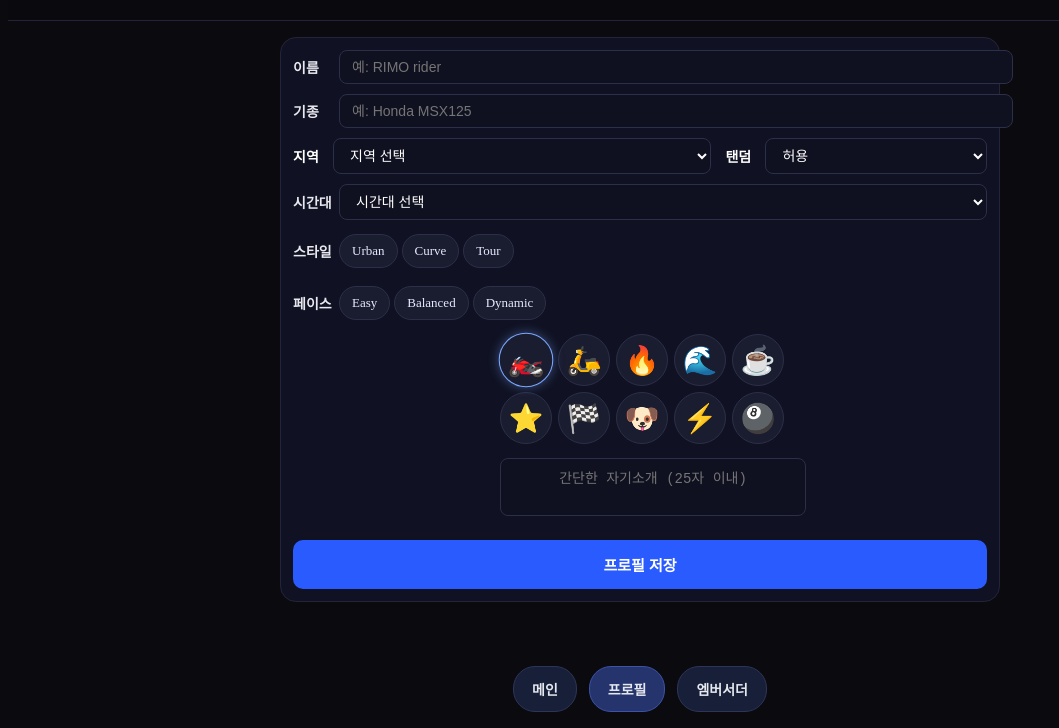
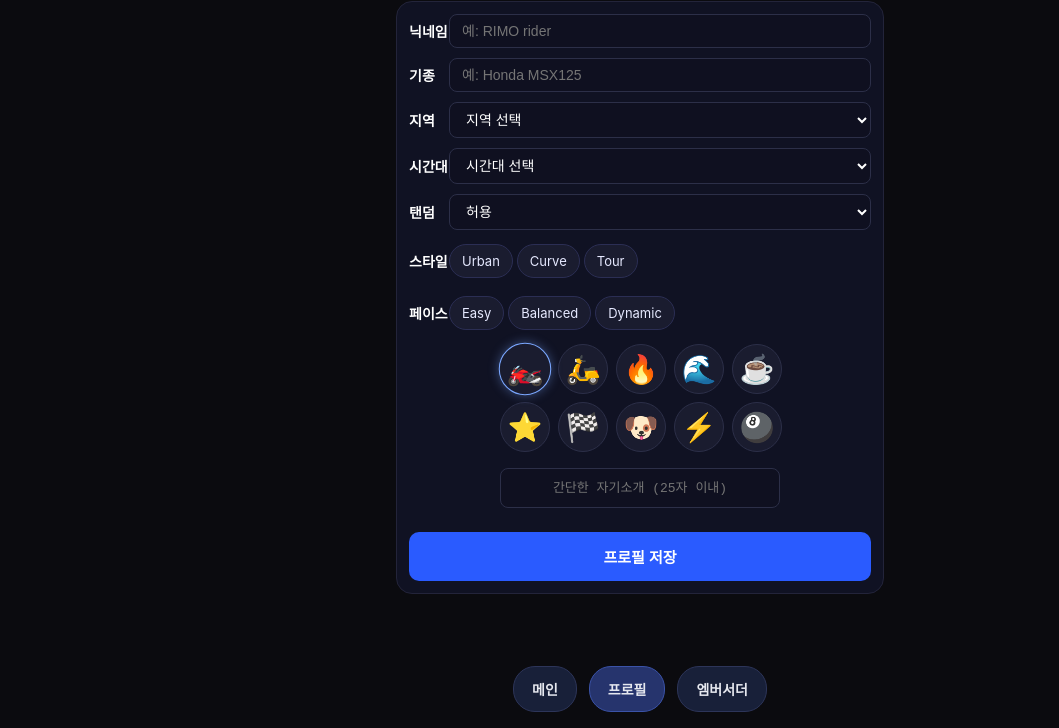
Before and after one commit to roowalix/RIMO-test, a plain HTML site: page rimo_profile.html in a window 1280 px wide. Shown: the part 72-800 px from the top of the page, without its empty margins (0-1059 px from the left). Drawn offline with Linux system fonts and the light colour scheme.

Commit message:
Update rimo_profile.html

```diff
--- a/rimo_profile.html
+++ b/rimo_profile.html
@@ -4,155 +4,149 @@
 <meta charset="utf-8" />
 <meta name="viewport" content="width=device-width, initial-scale=1" />
 <title>RIMO — 라이더 프로필</title>
-
-<!-- ✅ 공통 테마 -->
-<link rel="stylesheet" href="rimo_theme.css?v=20250911" />
-
 <style>
   :root{
-  --label-width: 40px;   /* 라벨 고정폭 */
-  --label-gap:   6px;    /* 라벨↔입력칸 간격 */
+    --bg:#0b0b0f; --ink:#f1f3ff; --muted:#b6b8cc;
+    --line:#23243a;
+    --tile:#101223;           /* 패널 배경 (정상화) */
+    --tileBd:#23243a;         /* 패널 테두리 (정상화) */
+    --accent:#7aa7ff;
+    --label-width:40px;
+
+    /* 탭바 */
+    --tab-bg:#182039; --tab-bd:#2d3559; --tab-ink:#e6e8ef;
+    --tab-pri:#26346d; --tab-pri-bd:#3b53a8;
   }
 
-/* 1) 한 줄짜리 폼: 라벨↔입력칸 간격 6px */
-.form-row{
-  display:flex;
-  align-items:center;
-  gap: var(--label-gap);     /* ✅ 6px */
-  margin-bottom:0;
+  *{box-sizing:border-box}
+  body{
+    margin:0; background:var(--bg); color:var(--ink);
+    font-family:-apple-system,BlinkMacSystemFont,"Noto Sans KR",Roboto,Helvetica,Arial,sans-serif;
   }
-.form-row label{
-  width: var(--label-width); /* ✅ 40px */
-}
-
-/* 2) 지역/탠덤 2칸짜리: 라벨↔입력칸 간격 6px로 통일 */
-.form-row.split{
-  display:grid;
-  grid-template-columns: minmax(0,1.6fr) minmax(0,1fr); /* 왼쪽(지역) 넓게 */
-  column-gap:14px;               /* 두 칸 사이 간격(필요하면 조절) */
-  align-items:center;
-}
-.form-row.split .col{
-  display:flex;
-  align-items:center;
-  gap: var(--label-gap);         /* ✅ 6px */
-  min-width:0;
-}
-.form-row.split .col label{
-  width: var(--label-width);     /* ✅ 40px */
-}
-
-/* 입력 요소는 가로 100%로 */
-.form-row .field,
-.form-row.split .field{ flex:1; min-width:0; }
-.form-row .field select,
-.form-row .field input,
-.form-row.split .field select{ width:100%; }
-
 
   /* 헤더 */
   header{
     position:sticky; top:0; z-index:5;
     background:rgba(11,11,15,.9);
-    -webkit-backdrop-filter:blur(8px);
     backdrop-filter:blur(8px);
-    border-bottom:1px solid var(--border-1);
+    border-bottom:1px solid #232333;
   }
-  .bar{display:flex;gap:10px;align-items:center;padding:14px 16px;height:56px}
+  .bar{display:flex; gap:10px; align-items:center; padding:14px 16px; height:56px}
   .logo{font-weight:900}
-  .title{font-weight:800;opacity:.9}
+  .title{font-weight:800; opacity:.9}
 
-  /* 메인 컨테이너(폭은 rimo_theme.css) */
-  main{display:flex;flex-direction:column;gap:12px}
+  /* 본문 */
+  main{
+    padding:16px; max-width:520px; margin:0 auto;
+    display:flex; flex-direction:column; gap:12px; padding-bottom:100px;
+  }
 
-  /* 패널 */
-  .panel{padding:12px;display:flex;flex-direction:column;gap:10px}
+  /* 패널(프로필 박스) — 이전 톤으로 복구 */
+  .panel{
+    background:var(--tile);
+    border:1px solid var(--tileBd);
+    border-radius:16px;
+    padding:12px;
+    display:flex; flex-direction:column; gap:10px;
+  }
 
-  .form-row{display:flex;align-items:center;gap:6px;margin-bottom:0}
+  /* 폼 레이아웃 — 예전 정렬(gap:0) 유지 */
+  .form-row{display:flex; align-items:center; gap:0; margin-bottom:0}
   .form-row.top{align-items:flex-start}
-  .form-row label{width:var(--label-width);font-size:14px;font-weight:700;white-space:nowrap}
+  .form-row label{
+    width:var(--label-width);
+    font-size:14px; font-weight:700; white-space:nowrap; color:#fff; /* 라벨 흰색 */
+  }
   .field{flex:1}
 
-  /* 지역 / 탠덤 행을 다른 행과 좌우 정렬 맞추기 */
-.form-row.split{
-  display:grid;
-  grid-template-columns: minmax(0,1.6fr) minmax(0,1fr); /* 왼쪽(지역) 더 넓게 */
-  column-gap:14px;
-  align-items:center;
+  /* 입력 요소(흰 글씨, 어두운 배경) */
+  input[type="text"], select, textarea{
+    width:100%; padding:8px 12px; border-radius:8px;
+    border:1px solid #2c2f48; background:#0f1020; color:#fff; font-size:14px;
   }
-.form-row.split .col{
-  display:flex;
-  align-items:center;
-  gap:0;                 /* ✅ 다른 행(.form-row)과 동일하게 간격 0 */
-  min-width:0;
-}
-.form-row.split .col label{
-  width: var(--label-width);   /* ✅ 라벨도 40px 고정폭으로 통일 */
-  font-size:14px; font-weight:700;
-  white-space:nowrap;
-  color:#fff;                  /* 요청대로 흰색 */
-}
-.form-row.split .field{ flex:1; min-width:0; }
-.form-row.split select{ width:100%; }
+  select option{ color:#fff; background:#0f1020 }
+  textarea{ resize:none; height:40px }
+  #intro{ width:100%; text-align:center; font-size:13px }
 
-  textarea{resize:none;height:40px}
-
-  .toggles{display:flex;gap:4px;flex-wrap:wrap;margin:4px 0}
+  /* 스타일/페이스 토글 — 예전 사이즈/색상으로 복원 */
+  .toggles{display:flex; gap:4px; flex-wrap:wrap; margin:4px 0}
   .toggle{
-    display:inline-flex;align-items:center;gap:8px;padding:8px 12px;border-radius:999px;
-    color:#e6e9ff;font-size:13px;cursor:pointer;user-select:none;white-space:nowrap;
+    display:inline-flex; align-items:center; gap:8px;
+    padding:8px 12px; border-radius:999px;
+    border:1px solid #2b2e54; background:#1a1c2f; color:#e6e9ff;
+    font-size:13px; cursor:pointer; user-select:none; white-space:nowrap;
     transition:transform .15s ease, box-shadow .15s ease;
   }
   .toggle.active{
-    border-color:var(--accent);
-    background:rgba(122,167,255,.16);
+    border-color:var(--accent); border-width:2px; background:rgba(122,167,255,.16);
     box-shadow:0 0 10px rgba(122,167,255,.45);
     transform:translateY(-1px) scale(1.03);
     font-weight:800;
   }
 
-  .profile-icons{display:flex;flex-direction:column;align-items:center;gap:10px;margin:0}
-  .icons{display:grid;grid-template-columns:repeat(5,48px);grid-auto-rows:48px;gap:10px;justify-content:center}
-  .icon-btn{width:50px;height:50px;border-radius:50%;display:flex;align-items:center;justify-content:center;
-    font-size:28px;cursor:pointer;transition:.15s ease;color:#fff}
-  .icon-btn.active{border-color:var(--accent);box-shadow:0 0 10px rgba(122,167,255,.4);transform:scale(1.05)}
-  .intro-box{width:calc(48px*5 + 10px*4);margin:8px 0 0}
-  /* 폰트 상속 & 정렬만 유지 (크기는 공통 입력 14px 상속) */
-  #intro{width:100%;text-align:center}
+  /* 아이콘 선택 */
+  .profile-icons{display:flex; flex-direction:column; align-items:center; gap:10px; margin:0}
+  .icons{display:grid; grid-template-columns:repeat(5,48px); grid-auto-rows:48px; gap:10px; justify-content:center}
+  .icon-btn{
+    width:50px; height:50px; border-radius:50%;
+    display:flex; align-items:center; justify-content:center;
+    font-size:28px; cursor:pointer; background:#1a1c2f; border:1px solid #2c2f48;
+    transition:.15s ease; color:#fff
+  }
+  .icon-btn.active{ border-color:var(--accent); box-shadow:0 0 10px rgba(122,167,255,.4); transform:scale(1.05) }
+  .intro-box{ width:calc(48px*5 + 10px*4); margin:8px 0 0 }
 
-  .save-btn{width:100%;padding:14px;margin-top:10px;font-size:15px;font-weight:700;background:#2a5bff;border:none;color:#fff;border-radius:10px;cursor:pointer}
-  .save-btn[disabled]{opacity:.6;cursor:not-allowed}
+  /* 저장 버튼 */
+  .save-btn{
+    width:100%; padding:14px; margin-top:10px;
+    font-size:15px; font-weight:700; background:#2a5bff; border:none; color:#fff; border-radius:10px; cursor:pointer
+  }
+  .save-btn[disabled]{opacity:.6; cursor:not-allowed}
 
-  .tabbar{position:fixed;left:0;right:0;bottom:16px;z-index:2500;display:flex;gap:12px;justify-content:center}
+  /* 하단 네비 */
+  .tabbar{
+    position:fixed; left:0; right:0; bottom:16px; z-index:2500;
+    display:flex; gap:12px; justify-content:center;
+  }
   .tabbar .tab{
-    background:var(--tab-bg);border:1px solid var(--tab-bd);color:var(--tab-ink);
-    padding:12px 18px;border-radius:22px;font-weight:800;text-decoration:none;font-size:14px}
-  .tabbar .tab.primary{background:var(--tab-pri);border-color:var(--tab-pri-bd)}
+    background:var(--tab-bg); border:1px solid var(--tab-bd); color:var(--tab-ink);
+    padding:12px 18px; border-radius:22px; font-weight:800; text-decoration:none; font-size:14px
+  }
+  .tabbar .tab.primary{ background:var(--tab-pri); border-color:var(--tab-pri-bd) }
 
-  /* 미리보기 모달 */
-  .modal{position:fixed;inset:0;display:none;align-items:center;justify-content:center;background:rgba(0,0,0,.5);z-index:3000;padding:16px}
+  /* 미리보기 모달 (예전 스타일) */
+  .modal{position:fixed; inset:0; display:none; align-items:center; justify-content:center; background:rgba(0,0,0,.5); z-index:3000; padding:16px}
   .modal.show{display:flex}
-  .modal-content.panel{max-width:520px;box-shadow:0 8px 24px rgba(0,0,0,.4)}
-  .card-head{display:flex;gap:14px;align-items:center}
-  .avatar{width:72px;height:72px;border-radius:50%;font-size:36px;display:flex;align-items:center;justify-content:center;flex:0 0 auto}
+  .modal-content{
+    width:100%; max-width:520px; background:#101223; border:1px solid var(--line); border-radius:16px;
+    box-shadow:0 8px 24px rgba(0,0,0,.4); padding:18px 16px; display:flex; flex-direction:column; gap:12px
+  }
+  .card-head{display:flex; gap:14px; align-items:center}
+  .avatar{width:72px; height:72px; border-radius:50%; background:#1a1c2f; font-size:36px; display:flex; align-items:center; justify-content:center; flex:0 0 auto}
   .idcol{min-width:0}
-  .name{margin:0 0 4px;font-size:18px;font-weight:800}
-  .sub{margin:0;color:var(--muted);font-size:13px}
-  .grid-2{display:grid;grid-template-columns:repeat(2,1fr);gap:8px}
-  .grid-3{display:grid;grid-template-columns:repeat(3,1fr);gap:8px}
-  .tag{display:inline-flex;align-items:center;justify-content:center;gap:6px;padding:8px 10px;border-radius:999px;font-size:12px;white-space:nowrap}
-  .modal-actions{display:flex;gap:12px;justify-content:center;margin-top:6px}
-  .modal-actions button{flex:1;padding:12px;border-radius:10px;border:none;font-size:14px;font-weight:800;cursor:pointer;color:#fff}
+  .name{margin:0 0 4px; font-size:18px; font-weight:800}
+  .sub{margin:0; color:var(--muted); font-size:13px}
+  .grid-2{display:grid; grid-template-columns:repeat(2,1fr); gap:8px}
+  .grid-3{display:grid; grid-template-columns:repeat(3,1fr); gap:8px}
+  .tag{display:inline-flex; align-items:center; justify-content:center; gap:6px; padding:8px 10px; border-radius:999px; background:#1a1c2f; border:1px solid #2b2e54; font-size:12px; white-space:nowrap}
+  .modal-actions{display:flex; gap:12px; justify-content:center; margin-top:6px}
+  .modal-actions button{flex:1; padding:12px; border-radius:10px; border:none; font-size:14px; font-weight:800; cursor:pointer; color:#fff}
   .modal-actions .ok{background:#2a5bff}
   .modal-actions .edit{background:#2c2f48}
 
-  /* 토스트 2초 유지 */
-  .toast{position:fixed;left:50%;bottom:22px;transform:translateX(-50%);padding:10px 14px;background:rgba(0,0,0,.78);color:#fff;border-radius:10px;font-size:13px;display:none;z-index:5000;border:1px solid rgba(255,255,255,.12)}
-  .toast.show{display:block;animation:fade 2s ease}
-  @keyframes fade{0%{opacity:0;transform:translateX(-50%) translateY(6px)}
-                  10%{opacity:1;transform:translateX(-50%) translateY(0)}
+  /* 토스트 */
+  .toast{
+    position:fixed; left:50%; bottom:22px; transform:translateX(-50%);
+    padding:10px 14px; background:rgba(0,0,0,.78); color:#fff; border-radius:10px; font-size:13px;
+    display:none; z-index:5000; border:1px solid rgba(255,255,255,.12)
+  }
+  .toast.show{display:block; animation:fade 2.2s ease}
+  @keyframes fade{
+    0%{opacity:0; transform:translateX(-50%) translateY(6px)}
+    10%{opacity:1; transform:translateX(-50%) translateY(0)}
     90%{opacity:1}
-                  100%{opacity:0}}
+    100%{opacity:0}
+  }
 </style>
 </head>
 <body>
@@ -166,19 +160,15 @@
 <main>
   <section class="panel">
     <div class="form-row">
-      <label>이름</label>
+      <label>닉네임</label>
       <div class="field"><input id="handle" type="text" placeholder="예: RIMO rider" autocomplete="nickname"></div>
     </div>
-
     <div class="form-row">
       <label>기종</label>
       <div class="field"><input id="bike" type="text" placeholder="예: Honda MSX125" autocomplete="off"></div>
     </div>
-
-    <!-- ✅ 지역 / 탠덤 — 1행 2열, 라벨 흰색, 구분자 없음 -->
-    <div class="form-row split">
-      <div class="col">
-        <label for="region">지역</label>
+    <div class="form-row">
+      <label>지역</label>
       <div class="field">
         <select id="region">
           <option value="">지역 선택</option>
@@ -194,18 +184,6 @@
         </select>
       </div>
     </div>
-
-      <div class="col">
-        <label for="tandem">탠덤</label>
-        <div class="field">
-          <select id="tandem">
-            <option value="허용">허용</option>
-            <option value="불가">불가</option>
-          </select>
-        </div>
-      </div>
-    </div>
-
     <div class="form-row">
       <label>시간대</label>
       <div class="field">
@@ -218,7 +196,15 @@
         </select>
       </div>
     </div>
-
+    <div class="form-row">
+      <label>탠덤</label>
+      <div class="field">
+        <select id="tandem">
+          <option value="허용">허용</option>
+          <option value="불가">불가</option>
+        </select>
+      </div>
+    </div>
     <div class="form-row">
       <label>스타일</label>
       <div class="toggles" data-group="style">
@@ -227,7 +213,6 @@
         <span class="toggle" data-value="Tour">Tour</span>
       </div>
     </div>
-
     <div class="form-row">
       <label>페이스</label>
       <div class="toggles" data-group="speed">
@@ -267,7 +252,7 @@
 
 <!-- 미리보기 모달 -->
 <div class="modal" id="previewModal">
-  <div class="modal-content panel">
+  <div class="modal-content">
     <div class="card-head">
       <div class="avatar" id="avatarPreview">🏍️</div>
       <div class="idcol">
@@ -305,14 +290,11 @@ function getUID(){
   return uid;
 }
 
-/* 토스트 2초 */
-function showToast(msg, ms = 2000){
+function showToast(msg){
   const t = document.getElementById('toast');
   t.textContent = msg;
-  t.style.animationDuration = (ms/1000) + 's';
   t.classList.add('show');
-  clearTimeout(window._toastTimer);
-  window._toastTimer = setTimeout(()=> t.classList.remove('show'), ms);
+  setTimeout(()=> t.classList.remove('show'), 2200);
 }
 
 // 아이콘 선택
@@ -410,7 +392,7 @@ function showPreview(p){
   document.getElementById('previewModal').classList.add('show');
 }
 
-// 저장 버튼
+// 저장
 const saveBtn = document.getElementById("saveBtn");
 saveBtn.addEventListener("click", async ()=>{
   const p = collectProfile();
```
Lines whose indentation alone changed are shown as unchanged.
